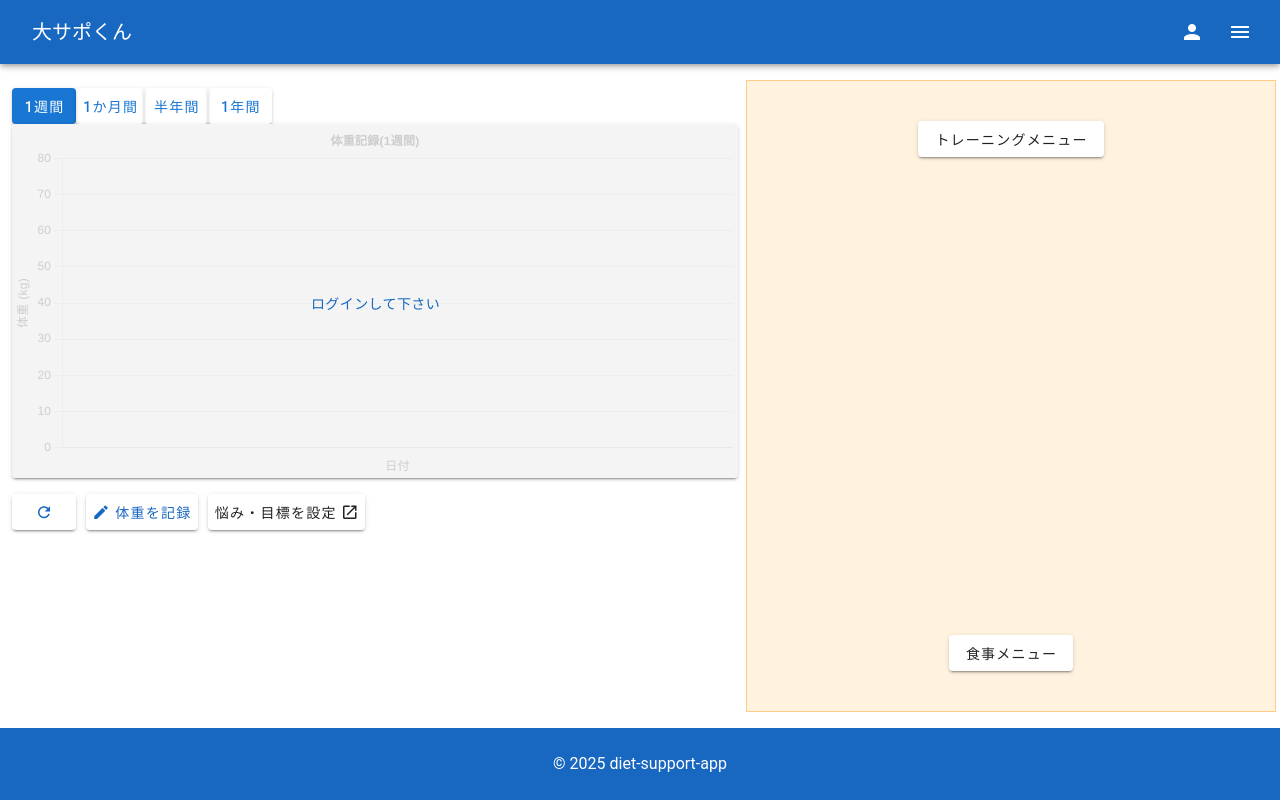
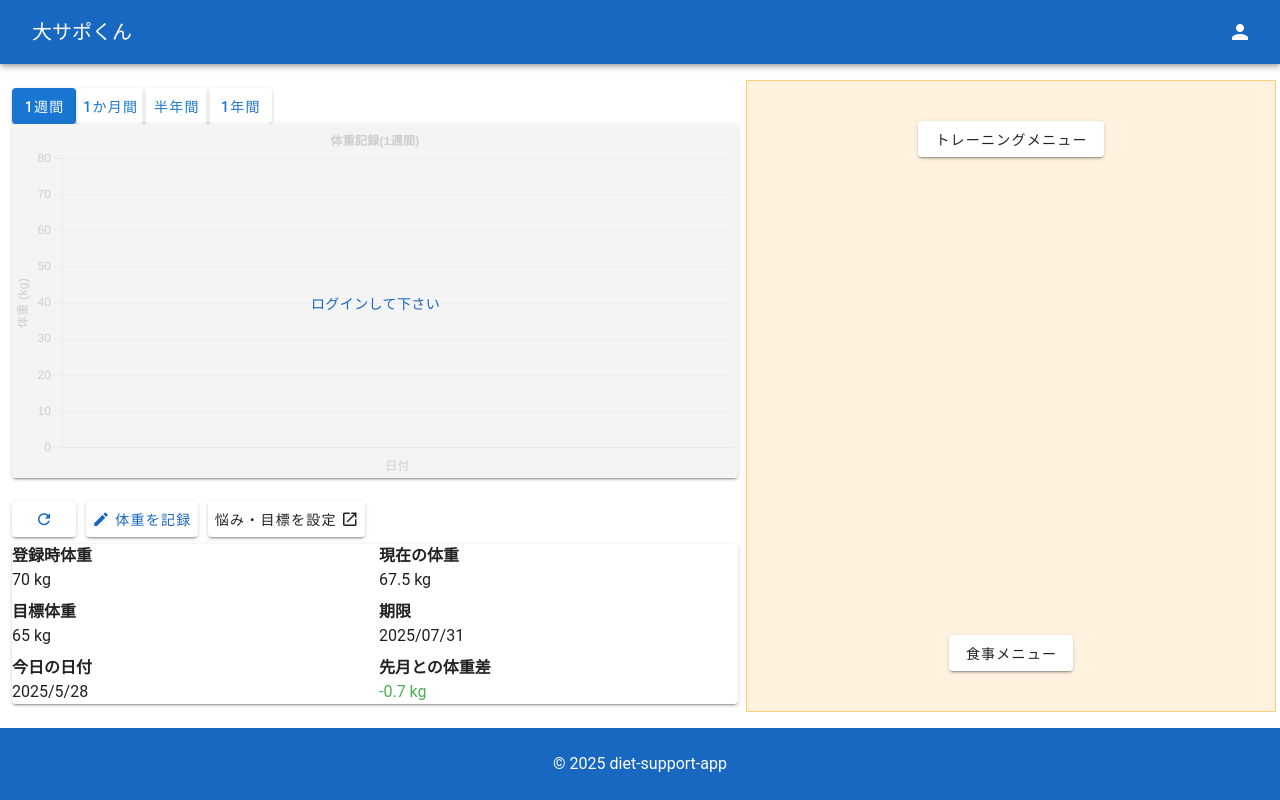
Before and after one commit to usamaru0606/tech_present_2025, a Nuxt app in the folder app_client/diet-support-app/: page / in a window 1280 px wide. Built offline with nearby package versions, Linux system fonts and the light colour scheme.

Commit message:
no message

```diff
--- a/app_client/diet-support-app/layouts/default.vue
+++ b/app_client/diet-support-app/layouts/default.vue
@@ -6,19 +6,7 @@
       <v-btn icon>
         <v-icon @click="GoLoginPage">mdi-account</v-icon>
       </v-btn>
-      <v-btn icon @click="drawer = !drawer">
-        <v-icon>mdi-menu</v-icon>
-      </v-btn>
     </v-app-bar>
-
-    <ClientOnly>
-      <v-navigation-drawer v-model="drawer" app temporary location="end">
-        <v-list>
-          <v-list-item title="Home" />
-          <v-list-item title="Settings" />
-        </v-list>
-      </v-navigation-drawer>
-    </ClientOnly>
 
     <v-main>
       <v-container fluid class="fill-height pa-4">
@@ -33,7 +21,6 @@
 </template>
 
 <script setup lang="ts">
-const drawer = ref(false);
 const router = useRouter();
 
 function GoLoginPage() {
--- a/app_client/diet-support-app/model/userinfo.ts
+++ b/app_client/diet-support-app/model/userinfo.ts
@@ -14,7 +14,7 @@ export interface newUserInfo {
   lastName: string
   gender:string
   age:number
-  birthday:string
+  birthday:Date
   mailAddress: string
   password: string
 }
--- a/app_client/diet-support-app/pages/index.vue
+++ b/app_client/diet-support-app/pages/index.vue
@@ -10,8 +10,8 @@
         </div>
 
         <div class="pa-2 left-bottom-container">
-          <v-row class="button-row" dense no-Gutters>
-            <v-col cols="auto">
+          <v-row class="button-row" no-gutters>
+            <v-col cols="auto" class="d-flex align-self-center">
               <CIconBtn
                 icon="mdi-refresh"
                 :isTextPrimary="true"
@@ -19,7 +19,7 @@
               />
             </v-col>
 
-            <v-col cols="auto">
+            <v-col cols="auto" class="d-flex d-inline-flex align-self-center">
               <CIconBtn
                 label="体重を記録"
                 icon="mdi-pencil"
@@ -28,8 +28,8 @@
               />
             </v-col>
 
-            <v-col cols="auto">
-               <CIconBtn
+            <v-col cols="auto" class="d-flex align-self-center">
+              <CIconBtn
                 label=" 悩み・目標を設定"
                 icon="mdi-open-in-new"
                 :iconRight="true"
@@ -37,6 +37,47 @@
               />
             </v-col>
           </v-row>
+
+          <v-card class="pa-0" elevation="2">
+            <v-row dense>
+              <v-col cols="6">
+                <strong>登録時体重</strong>
+                <div>{{ initialWeight }} kg</div>
+              </v-col>
+
+              <v-col cols="6">
+                <strong>現在の体重</strong>
+                <div>{{ currentWeight }} kg</div>
+              </v-col>
+
+              <v-col cols="6">
+                <strong>目標体重</strong>
+                <div>{{ goalWeight }} kg</div>
+              </v-col>
+
+              <v-col cols="6">
+                <strong>期限</strong>
+                <div>{{ goalDate }}</div>
+              </v-col>
+
+              <v-col cols="6">
+                <strong>今日の日付</strong>
+                <div>{{ today }}</div>
+              </v-col>
+
+              <v-col cols="6">
+                <strong>先月との体重差</strong>
+                <div
+                  :class="{
+                    'text-success': weightDiff < 0,
+                    'text-error': weightDiff > 0,
+                  }"
+                >
+                  {{ weightDiff >= 0 ? "+" : "" }}{{ weightDiff }} kg
+                </div>
+              </v-col>
+            </v-row>
+          </v-card>
         </div>
       </v-col>
 
@@ -64,6 +105,15 @@
 import { IndexViewModel } from "~/viewmodel/index_vm";
 
 const viewmodel = IndexViewModel();
+const initialWeight = 70;
+const currentWeight = 67.5;
+const goalWeight = 65;
+const goalDate = "2025/07/31";
+const today = new Date().toLocaleDateString("ja-JP");
+
+// 例: 先月が68.2kgだったとする
+const lastMonthWeight = 68.2;
+const weightDiff = +(currentWeight - lastMonthWeight).toFixed(1);
 </script>
 
 <style scoped>
@@ -89,5 +139,7 @@ const viewmodel = IndexViewModel();
 
 .button-row {
   gap: 10px;
+  margin: 0px;
+  padding: 0px;
 }
 </style>
```
